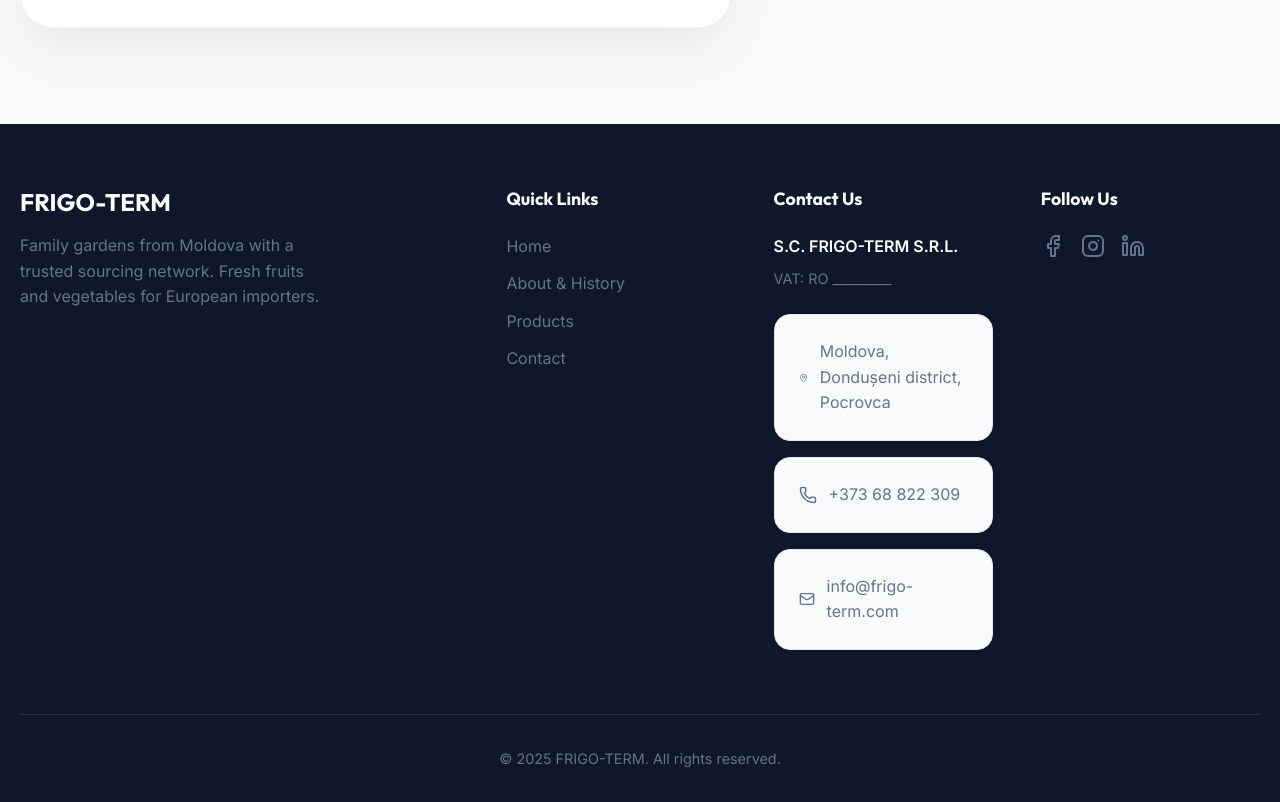
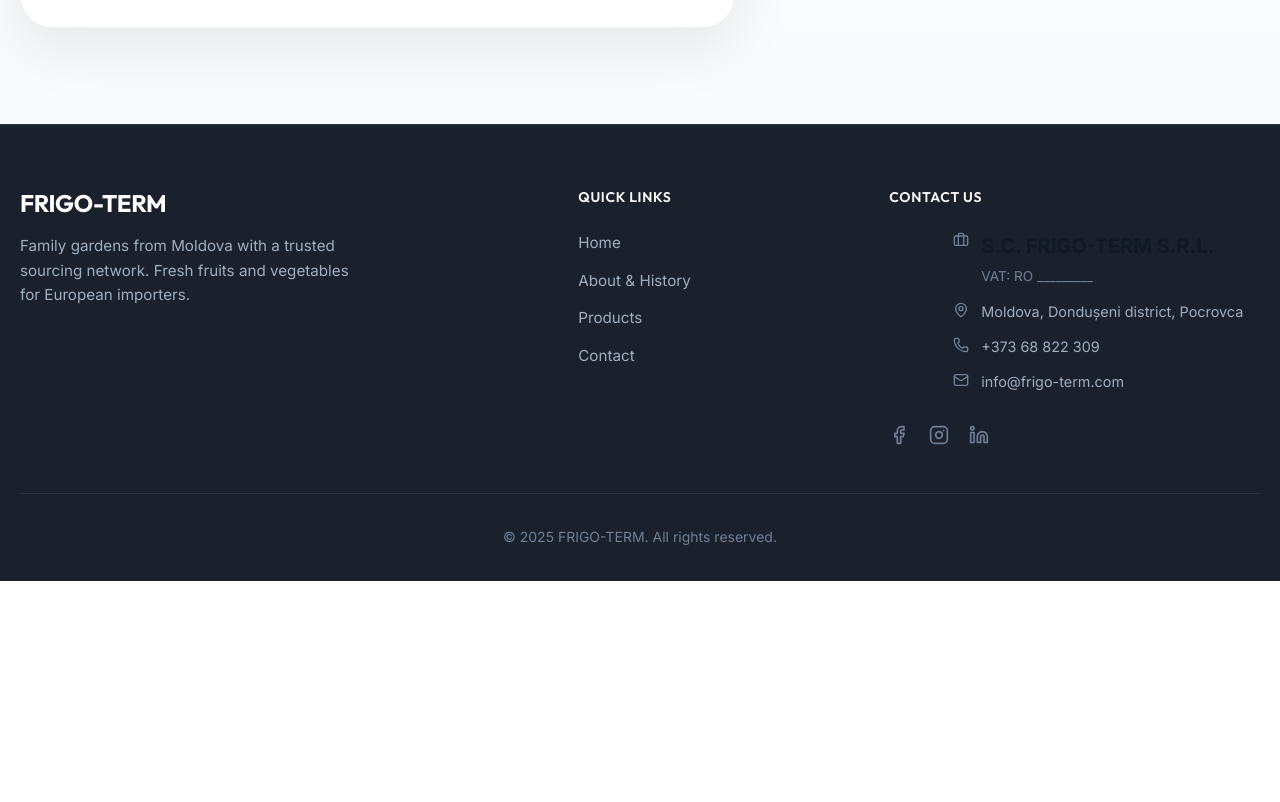
Before and after one commit to Qoopertin/tarcom-lux-website, a React (Vite) app: page /contact in a window 1280 px wide. Shown: the part 1042-1844 px from the top of the page. After the commit the page ends 1623 px from the top, so only its background shows below. Built offline with nearby package versions, Linux system fonts and the light colour scheme.

Commit message:
Redesign footer with clean flat professional style

```diff
--- a/src/components/Footer.css
+++ b/src/components/Footer.css
@@ -1,10 +1,13 @@
+/* Footer - Clean Flat Professional Design */
+
 .footer {
-    background-color: var(--color-bg-dark);
-    color: var(--color-text-light);
+    background-color: #1a202c;
+    color: #e2e8f0;
     padding: 4rem 0 2rem;
+    border-top: 1px solid rgba(255, 255, 255, 0.1);
 }
 
-.footer-grid {
+.footer-content {
     display: grid;
     grid-template-columns: 1fr;
     gap: 3rem;
@@ -12,96 +15,141 @@
 }
 
 @media (min-width: 768px) {
-    .footer-grid {
-        grid-template-columns: 2fr 1fr 1fr 1fr;
+    .footer-content {
+        grid-template-columns: 2fr 1fr 1.5fr;
+        gap: 4rem;
     }
 }
 
-.footer-brand h3 {
-    color: var(--color-bg-white);
-    font-size: 1.5rem;
-    margin-bottom: 1rem;
+/* Brand Column */
+.footer-brand {
+    max-width: 350px;
 }
 
-.footer-brand p {
-    color: var(--color-text-muted);
-    max-width: 300px;
+.footer-logo {
+    font-size: 1.5rem;
+    font-weight: 700;
+    color: #ffffff;
+    margin-bottom: 1rem;
+    letter-spacing: -0.02em;
 }
 
-.footer h4 {
-    color: var(--color-bg-white);
-    margin-bottom: 1.5rem;
-    font-size: 1.1rem;
+.footer-description {
+    color: #a0aec0;
+    line-height: 1.6;
+    font-size: 0.95rem;
 }
 
-.footer-links ul {
-    list-style: none;
+/* Column Titles */
+.footer-title {
+    font-size: 1rem;
+    font-weight: 600;
+    color: #ffffff;
+    margin-bottom: 1.5rem;
+    text-transform: uppercase;
+    letter-spacing: 0.05em;
+    font-size: 0.875rem;
 }
 
-.footer-links li {
-    margin-bottom: 0.75rem;
+/* Quick Links Column */
+.links-list {
+    list-style: none;
+    padding: 0;
+    margin: 0;
+    display: flex;
+    flex-direction: column;
+    gap: 0.75rem;
 }
 
-.footer-links a {
-    color: var(--color-text-muted);
-    transition: color 0.2s;
+.links-list a {
+    color: #a0aec0;
+    text-decoration: none;
+    transition: color 0.2s ease;
+    font-size: 0.95rem;
 }
 
-.footer-links a:hover {
-    color: var(--color-accent);
+.links-list a:hover {
+    color: #fbbf24;
 }
 
-.company-info {
-    margin-bottom: 1.5rem;
+/* Contact & Social Column */
+.contact-info {
+    display: flex;
+    flex-direction: column;
+    gap: 1rem;
+    margin-bottom: 2rem;
 }
 
-.company-legal {
-    color: var(--color-bg-white);
+.info-item {
+    display: flex;
+    align-items: flex-start;
+    gap: 0.75rem;
+    color: #a0aec0;
+    font-size: 0.9rem;
+}
+
+.info-item svg {
+    color: #718096;
+    flex-shrink: 0;
+    margin-top: 0.125rem;
+}
+
+.info-text {
+    display: flex;
+    flex-direction: column;
+    gap: 0.25rem;
+}
+
+.company-name {
+    color: #ffffff;
     font-weight: 600;
-    margin-bottom: 0.5rem;
+    margin: 0;
 }
 
 .company-vat {
-    color: var(--color-text-muted);
-    font-size: 0.9rem;
+    color: #718096;
+    font-size: 0.85rem;
+    margin: 0;
 }
 
-.contact-item {
+.info-item a {
+    color: #a0aec0;
+    text-decoration: none;
+    transition: color 0.2s ease;
+}
+
+.info-item a:hover {
+    color: #fbbf24;
+}
+
+/* Social Links */
+.social-links {
+    display: flex;
+    gap: 1.25rem;
+    align-items: center;
+}
+
+.social-links a {
+    color: #718096;
+    transition: color 0.2s ease;
     display: flex;
     align-items: center;
-    gap: 0.75rem;
-    margin-bottom: 1rem;
-    color: var(--color-text-muted);
+    justify-content: center;
 }
 
-.contact-item a {
-    color: var(--color-text-muted);
-    text-decoration: none;
-    transition: color 0.2s;
+.social-links a:hover {
+    color: #fbbf24;
 }
 
-.contact-item a:hover {
-    color: var(--color-accent);
-}
-
-.social-icons {
-    display: flex;
-    gap: 1rem;
-}
-
-.social-icons a {
-    color: var(--color-text-muted);
-    transition: color 0.2s;
-}
-
-.social-icons a:hover {
-    color: var(--color-accent);
-}
-
+/* Footer Bottom */
 .footer-bottom {
     border-top: 1px solid rgba(255, 255, 255, 0.1);
     padding-top: 2rem;
     text-align: center;
-    color: var(--color-text-muted);
-    font-size: 0.9rem;
 }
+
+.footer-bottom p {
+    color: #718096;
+    font-size: 0.875rem;
+    margin: 0;
+}
--- a/src/components/Footer.jsx
+++ b/src/components/Footer.jsx
@@ -1,6 +1,6 @@
 import React from 'react';
 import { Link } from 'react-router-dom';
-import { Phone, Mail, MapPin, Facebook, Instagram, Linkedin } from 'lucide-react';
+import { Phone, Mail, MapPin, Briefcase, Facebook, Instagram, Linkedin } from 'lucide-react';
 import { useLanguage } from '../contexts/LanguageContext';
 import './Footer.css';
 
@@ -10,15 +10,17 @@
     return (
         <footer className="footer">
             <div className="container">
-                <div className="footer-grid">
+                <div className="footer-content">
+                    {/* Brand Column */}
                     <div className="footer-brand">
-                        <h3>FRIGO-TERM</h3>
-                        <p>{t('footer.description')}</p>
+                        <h3 className="footer-logo">FRIGO-TERM</h3>
+                        <p className="footer-description">{t('footer.description')}</p>
                     </div>
 
+                    {/* Quick Links Column */}
                     <div className="footer-links">
-                        <h4>{t('footer.quickLinks')}</h4>
-                        <ul>
+                        <h4 className="footer-title">{t('footer.quickLinks')}</h4>
+                        <ul className="links-list">
                             <li><Link to="/">{t('nav.home')}</Link></li>
                             <li><Link to="/about">{t('nav.about')}</Link></li>
                             <li><Link to="/products">{t('nav.products')}</Link></li>
@@ -26,32 +28,39 @@
                         </ul>
                     </div>
 
+                    {/* Contact & Social Column */}
                     <div className="footer-contact">
-                        <h4>Contact Us</h4>
-                        <div className="company-info">
-                            <p className="company-legal">S.C. FRIGO-TERM S.R.L.</p>
+                        <h4 className="footer-title">Contact Us</h4>
+
+                        <div className="contact-info">
+                            <div className="info-item">
+                                <Briefcase size={16} />
+                                <div className="info-text">
+                                    <p className="company-name">S.C. FRIGO-TERM S.R.L.</p>
                                     <p className="company-vat">VAT: RO _________</p>
                                 </div>
-                        <div className="contact-item">
-                            <MapPin size={18} />
+                            </div>
+
+                            <div className="info-item">
+                                <MapPin size={16} />
                                 <span>Moldova, Dondușeni district, Pocrovca</span>
                             </div>
-                        <div className="contact-item">
-                            <Phone size={18} />
+
+                            <div className="info-item">
+                                <Phone size={16} />
                                 <a href="tel:+37368822309">+373 68 822 309</a>
                             </div>
-                        <div className="contact-item">
-                            <Mail size={18} />
+
+                            <div className="info-item">
+                                <Mail size={16} />
                                 <a href="mailto:info@frigo-term.com">info@frigo-term.com</a>
                             </div>
                         </div>
 
-                    <div className="footer-social">
-                        <h4>Follow Us</h4>
-                        <div className="social-icons">
-                            <a href="#" aria-label="Facebook"><Facebook /></a>
-                            <a href="#" aria-label="Instagram"><Instagram /></a>
-                            <a href="#" aria-label="LinkedIn"><Linkedin /></a>
+                        <div className="social-links">
+                            <a href="#" aria-label="Facebook"><Facebook size={20} /></a>
+                            <a href="#" aria-label="Instagram"><Instagram size={20} /></a>
+                            <a href="#" aria-label="LinkedIn"><Linkedin size={20} /></a>
                         </div>
                     </div>
                 </div>
```
Lines whose indentation alone changed are shown as unchanged.
